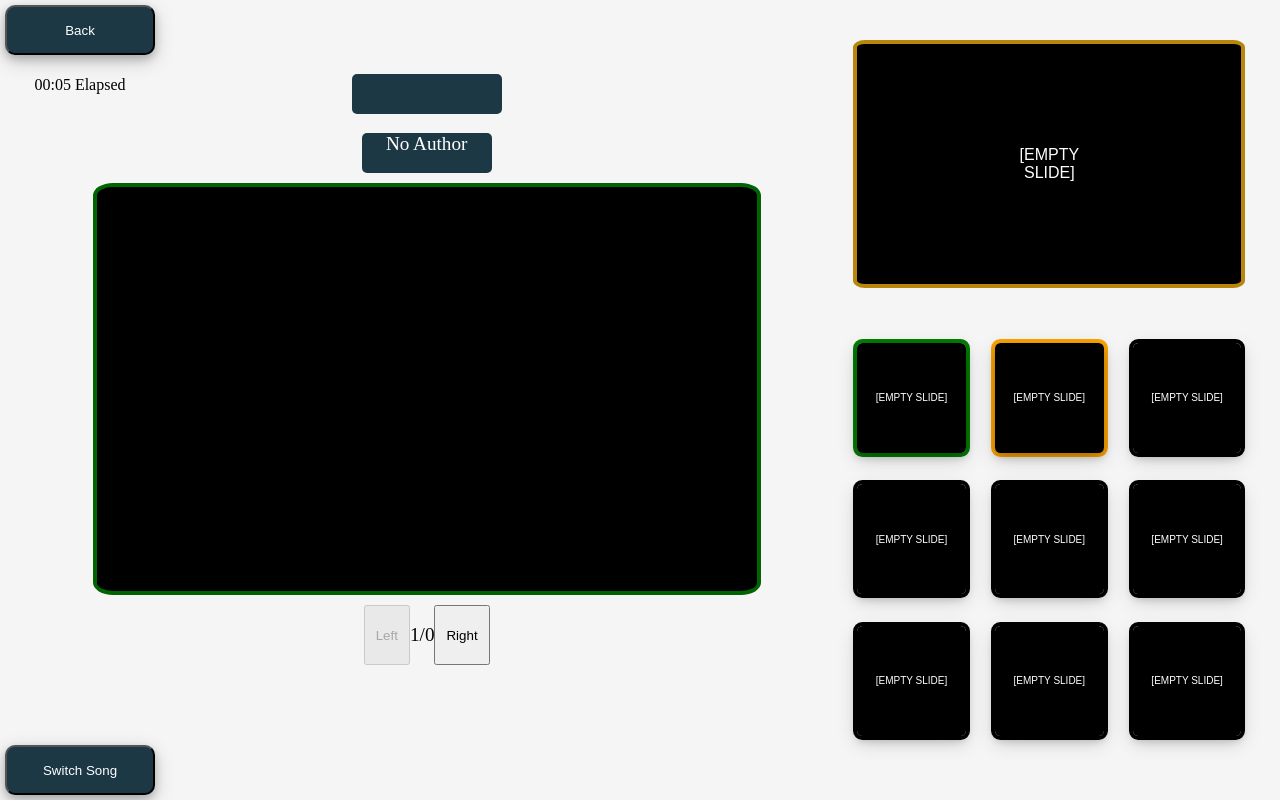
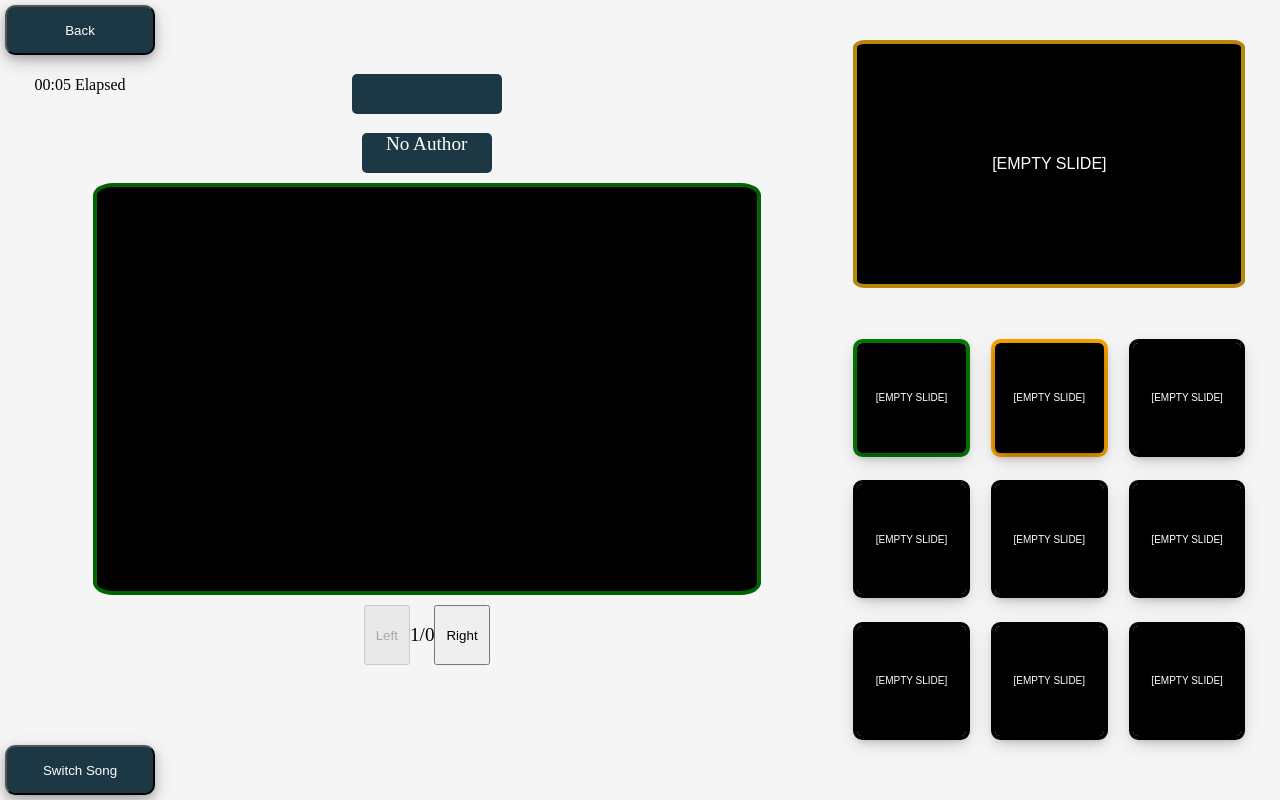
Before and after one commit to MasterTemple/CSCI-450-Group-Project, a SvelteKit app: page /PresenterView in a window 1280 px wide. Built offline with nearby package versions, Linux system fonts and the light colour scheme.

Commit message:
Removed line wrap on slide lines

```diff
--- a/src/routes/PresenterView/Slides.svelte
+++ b/src/routes/PresenterView/Slides.svelte
@@ -27,6 +27,10 @@
 </div>
 
 <style>
+	p {
+		text-align: center;
+		min-width: max-content;
+	}
 	#slide {
 		background-color: lightblue;
 		height: 13vh;
```
